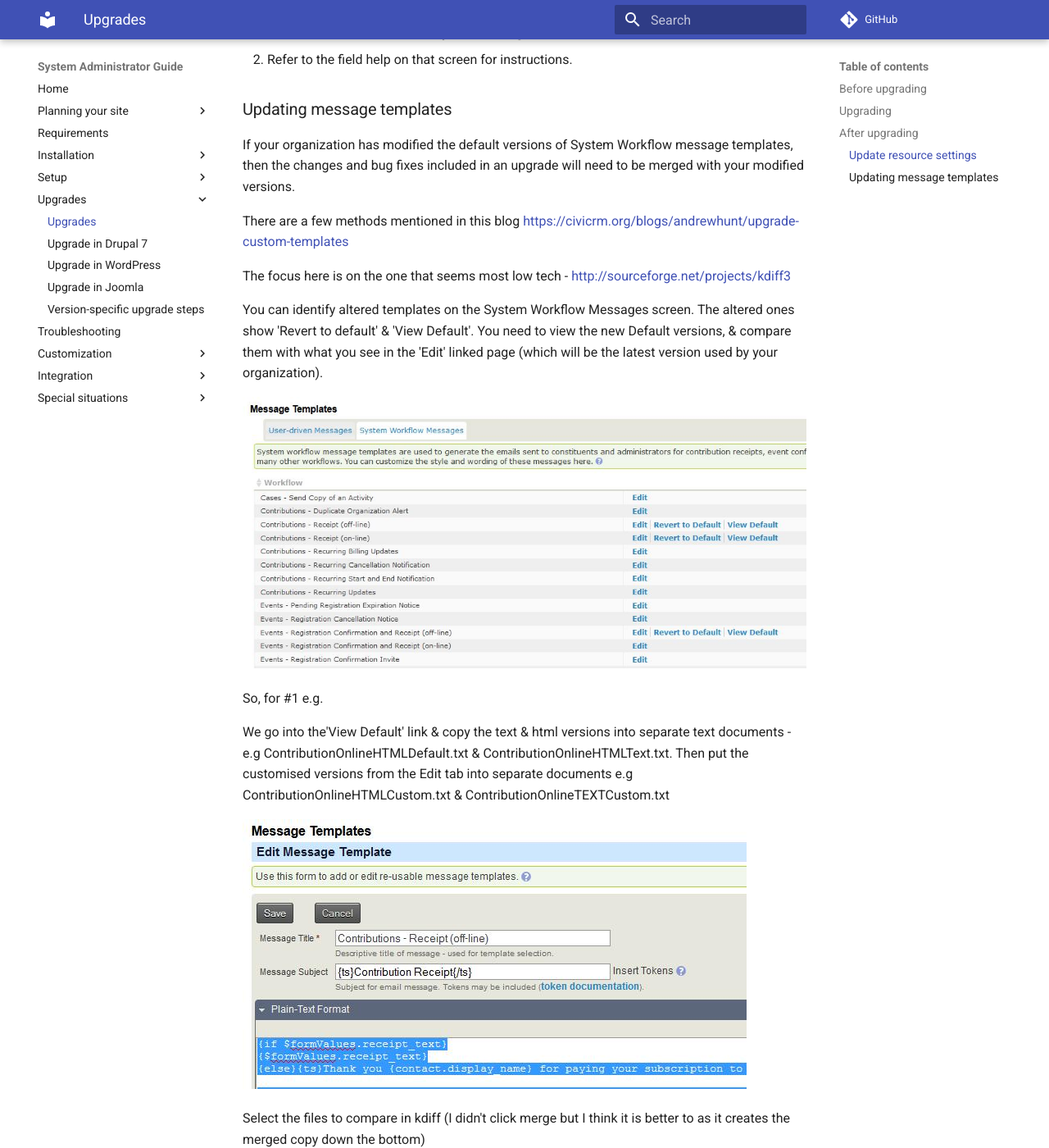
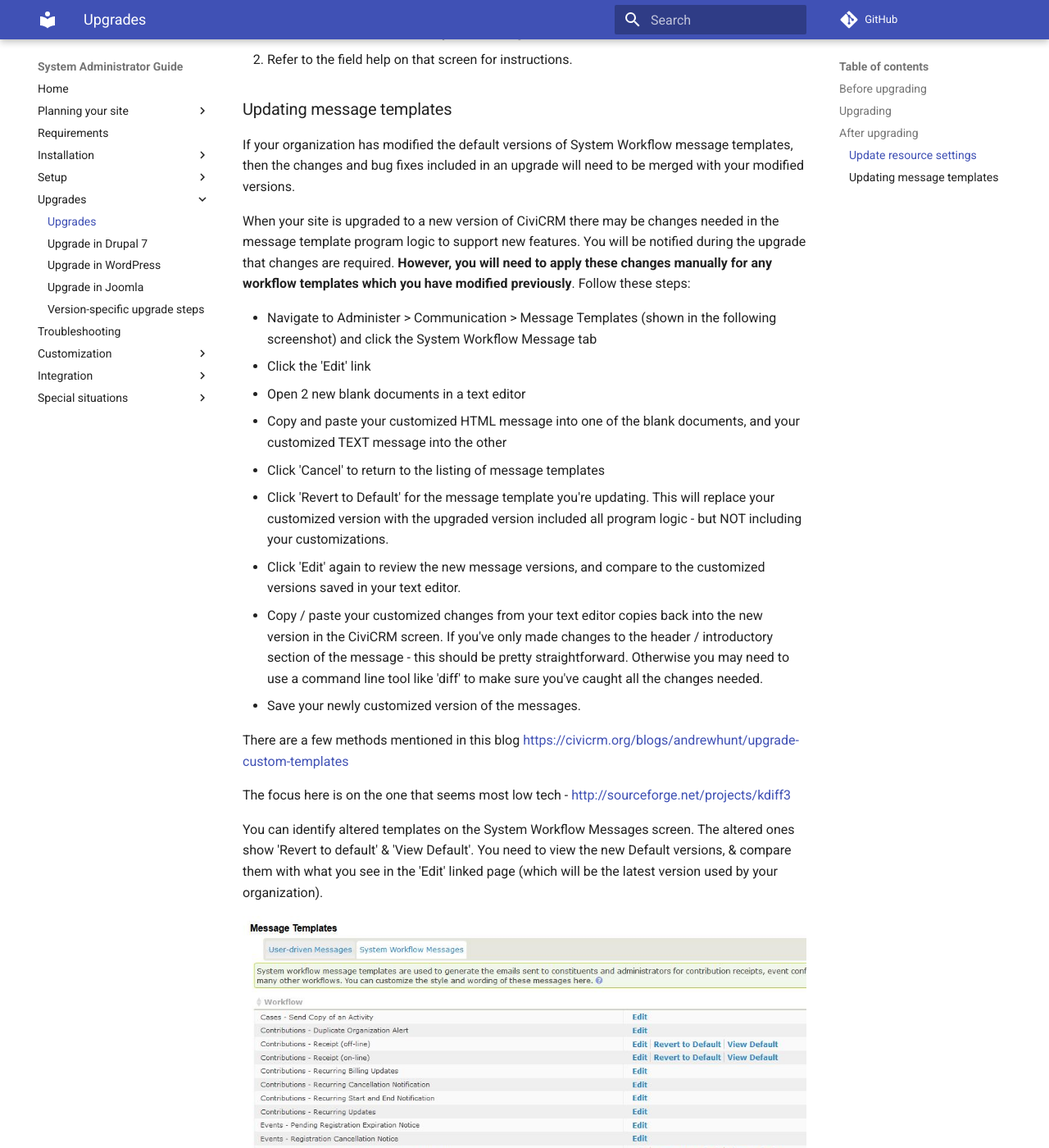
Before and after one commit to civicrm/civicrm-sysadmin-guide, an MkDocs documentation site: the page built from docs/upgrade/index.md, in a window 1280 px wide and 1400 px high, scrolled down 1459 px. Shown: the whole window at 82% size. Built offline with MkDocs 1.6.1 and Material for MkDocs 9.7.7, drawn with Linux system fonts in a browser that asks for light colours; comment, search, counter and statistics services are not loaded; old or Windows-style settings are respelled for this version of MkDocs.

Commit message:
Import content on updating message templates
This content is from the User Guide here:
https://github.com/seanmadsen/civicrm-user-guide/blame/f00ec1da8b315ea137c47a795958afc9f307e5e5/docs/email/message-templates.md#L121

No edits in this commit. Just a direct import.

```diff
--- a/docs/upgrade/index.md
+++ b/docs/upgrade/index.md
@@ -46,6 +46,20 @@ If you are running the upgrade in a different directory from your previous versi
 
 If your organization has modified the default versions of System Workflow message templates, then the changes and bug fixes included in an upgrade will need to be merged with your modified versions.
 
+
+When your site is upgraded to a new version of CiviCRM there may be changes needed in the message template program logic to support new features. You will be notified during the upgrade that changes are required. **However, you will need to apply these changes manually for any workflow templates which you have modified previously**. Follow these steps:
+
+* Navigate to Administer > Communication > Message Templates (shown in the following screenshot) and click the System Workflow Message tab
+* Click the 'Edit' link
+* Open 2 new blank documents in a text editor
+* Copy and paste your customized HTML message into one of the blank documents, and your customized TEXT message into the other
+* Click 'Cancel' to return to the listing of message templates
+* Click 'Revert to Default' for the message template you're updating. This will replace your customized version with the upgraded version included all program logic - but NOT including your customizations.
+* Click 'Edit' again to review the new message versions, and compare to the customized versions saved in your text editor.
+* Copy / paste your customized changes from your text editor copies back into the new version in the CiviCRM screen. If you've only made changes to the header / introductory section of the message - this should be pretty straightforward. Otherwise you may need to use a command line tool like 'diff' to make sure you've caught all the changes needed.
+* Save your newly customized version of the messages.
+
+
 There are a few methods mentioned in this blog [https://civicrm.org/blogs/andrewhunt/upgrade-custom-templates](https://civicrm.org/blogs/andrewhunt/upgrade-custom-templates)
 
 The focus here is on the one that seems most low tech - [http://sourceforge.net/projects/kdiff3](http://sourceforge.net/projects/kdiff3)
```
